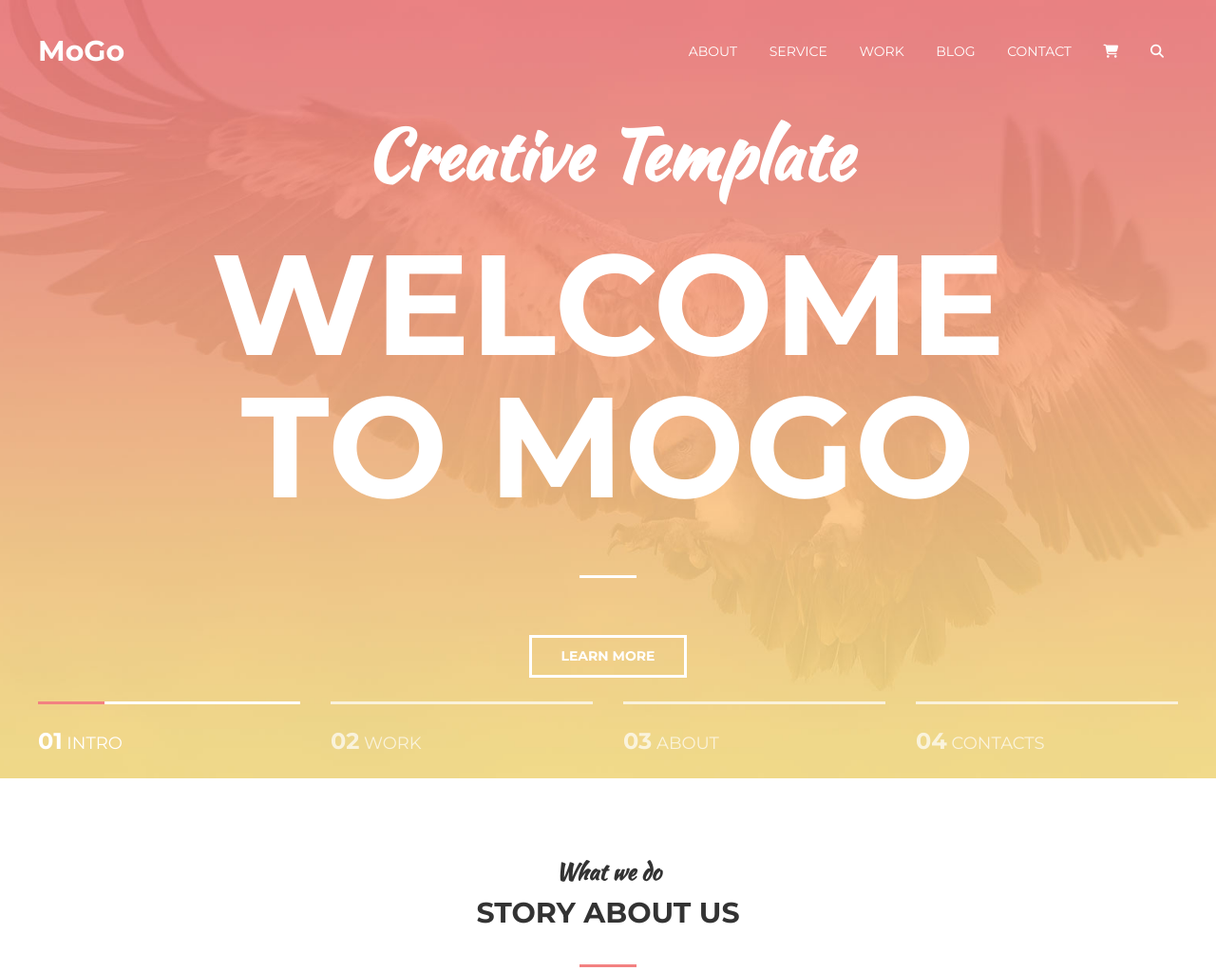
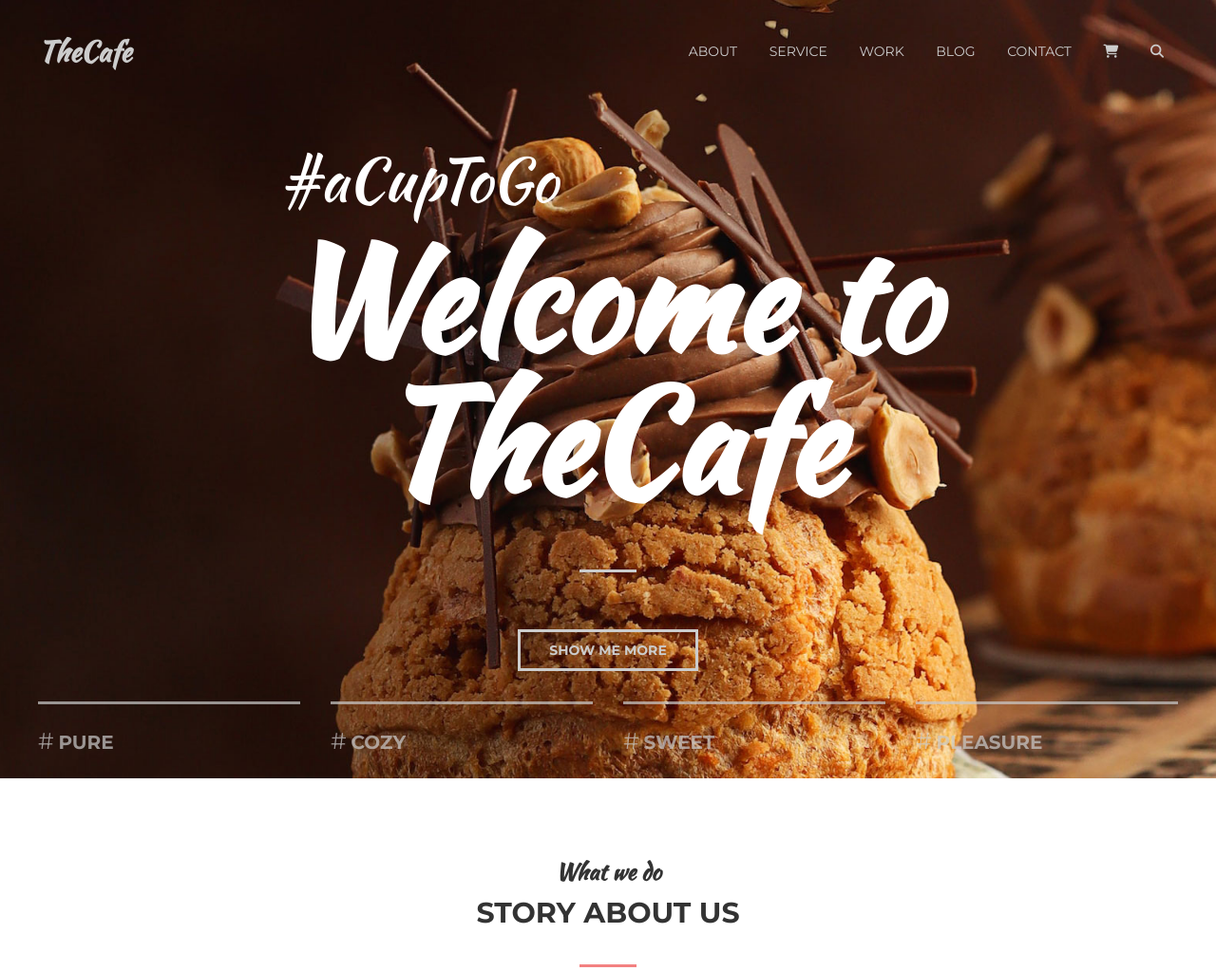
Before and after one commit to Peccopa/MoGo, a PHP site: page / in a window 1280 px wide. Shown: the top 1023 px of the page at 95% size. Run offline with PHP 8.4, Linux system fonts and the light colour scheme; some libraries are stand-ins or nearby versions.

Commit message:
rebranding

```diff
--- a/MoGo/assets/css/style.css
+++ b/MoGo/assets/css/style.css
@@ -47,7 +48,7 @@ hr {
     justify-content: center;
     width: 100%;
     height: 100vh; /*размер браузера*/
-    background: url(../images/intro.jpg) center no-repeat; /*по центру без повторений*/
+    background: url(../images/intro1.jpg) center no-repeat; /*по центру без повторений*/
     min-height: 820px;
     position: relative;
 
@@ -65,18 +67,22 @@ hr {
 }
 
 .intro__suptitle {
-    margin-bottom: 25px; /*отступ (между заголовками h1 h2)*/
-    font-size: 72px;
+    /* font-family: 'Roboto', sans-serif; */
+    margin: 25px 0px 0px -400px;
+    font-size: 64px;
     color: #fff;
+    /* font-style: italic; */
+    font-family: 'Kaushan Script';
+
+
+}
+
+.intro__title {
     font-family: 'Kaushan Script', cursive;
-
-
-}
-
-.intro__title {
     font-size: 150px;
+    /* font-style: italic; */
     font-weight: 700;
-    text-transform: uppercase;
+    /* text-transform: uppercase; */
     line-height: 1; /*высота между строками*/
     color: #fff;
 }
@@ -86,7 +92,7 @@ hr {
     display: block;
     width: 60px;
     height: 3px;
-    background-color: #fff;
+    background-color: #ccc;
     margin: 60px auto; /*отступ 60 и центрация*/
 }
 
@@ -125,10 +131,16 @@ hr {
 }
 
 .header__logo {
+    font-family: 'Kaushan Script', cursive;
     font-size: 30px;
     font-weight: 700; /*bold*/
+    color: #ccc;
+    text-decoration: none;
+    transition: color .1s linear;
+}
+
+.header__logo:hover{
     color: #fff;
-    text-decoration: none;
 }
 
 /*========NAV=======*/
@@ -143,7 +155,7 @@ hr {
     margin: 0 15px; /*отступ слева 15px?*/
     position: relative;
 
-    color: #fff;
+    color: #ccc;
     text-decoration: none; /*убрал подчёркивание ссылок*/
     transition: color .1s linear; /*0,3 сек плавный переход цвета*/
 }
@@ -153,7 +165,7 @@ hr {
     display: block; /*почему блок?*/
     width: 100%;
     height: 3px;
-    background-color: #fce38a;
+    background-color: #fff;
     opacity: 0; /*прозрачность 100%*/
     position: absolute; /*относительно родителя*/
     top: 100%; /*расположение в самом низу*/
@@ -257,8 +269,8 @@ hr {
     display: inline-block;
     vertical-align: top;
     padding: 8px 30px;
-    border: 3px solid #fff; /*граница кнопки*/
-    color: #fff;
+    border: 3px solid #ccc; /*граница кнопки*/
+    color: #ccc;
     font-size: 14px;
     font-weight: 700;
     text-transform: uppercase;
@@ -290,11 +302,19 @@ hr {
     width: 23%;
     padding: 20px 0;
     position: relative;
-    border-top: 3px solid #fff;
+    border-top: 3px solid #ccc;
     opacity: .7;
     font-size: 18px;
+    color: #ccc;
+    text-transform: uppercase;
+    text-decoration: none;
+    transition: color .1s linear;
+}
+
+.slider__item:hover {
     color: #fff;
-    text-transform: uppercase;
+    border-top: 3px solid #fff;
+    /* text-transform: uppercase; */
 }
 
 .slider__item.active { /*СДЕЛАТЬ СЛАЙДЕР РАБОЧИМ!!!!1111*/
@@ -307,7 +327,7 @@ hr {
     width: 70px;
     height: 3px;
 
-    background-color: #f38181;
+    background-color: #985739;
 
     position: absolute;
     top: -3px;
@@ -315,10 +335,18 @@ hr {
     z-index: 1;
 }
 
+.slider__text {
+    font-size: 20px;
+    font-weight: 700;
+}
+
 .slider__num {
     font-size: 24px;
-    font-weight: 700;
-}
+    transition: color .1s linear;
+    /* font-weight: 700; */
+}
+
+
 
 
 /*=====SECTION=======*/
--- a/MoGo/index.html
+++ b/MoGo/index.html
@@ -10,7 +10,7 @@
     <!-- <link rel="stylesheet" href="https://use.fontawesome.com/releases/v5.7.2/css/all.css" integrity="sha384-fnmOCqbTlWIlj8LyTjo7mOUStjsKC4pOpQbqyi7RrhN7udi9RwhKkMHpvLbHG9Sr" crossorigin="anonymous"> -->
     <meta name="viewport" content="width=device-width, initial-scale=1.0">
     <link rel="stylesheet" type="text/css" href="https://cdn.jsdelivr.net/npm/slick-carousel@1.8.1/slick/slick.css"/>
-    <title>MoGo</title>
+    <title>TheCafe</title>
 </head>
 <body>
 
@@ -19,7 +19,7 @@
     <div class="container">
         <div class="header__inner">
             <!-- <div class="header__logo">MoGo</div> -->
-            <a class="header__logo" href="#" data-scroll="#intro">MoGo</a>
+            <a class="header__logo" href="#" data-scroll="#intro">TheCafe</a>
             <nav class="nav" id="nav">
                 <a class="nav__link" href="#" data-scroll="#about">About</a>
                 <a class="nav__link" href="#" data-scroll="#services">Service</a>
@@ -49,31 +49,31 @@
 
         <div class="container">
             <div class="intro__inner">
-            <h2 class="intro__suptitle">Creative Template</h2>
-            <h1 class="intro__title">Welcome to MoGo</h1>
-            <a class="btn" href="#">learn more</a>
+            <p class="intro__suptitle">#aCupToGo</p>
+            <h1 class="intro__title">Welcome to TheCafe</h1>
+            <a class="btn" href="#">show me more</a>
             </div>
         </div>
 
         <div class="slider">
             <div class="container">
                 <div class="slider__inner">
-                    <div class="slider__item active"> <!--Декоративный элемент?-->
-                        <span class="slider__num">01</span>
-                        <span class="slider__text">Intro</span>
-                    </div>
-                    <div class="slider__item">
-                        <span class="slider__num">02</span>
-                        <span class="slider__text">Work</span>
-                    </div>
-                    <div class="slider__item">
-                        <span class="slider__num">03</span>
-                        <span class="slider__text">About</span>
-                    </div>
-                    <div class="slider__item">
-                        <span class="slider__num">04</span>
-                        <span class="slider__text">Contacts</span>
-                    </div>
+                    <a class="slider__item" id="inner_btn1" href="#">
+                        <span class="slider__num">#</span>
+                        <span class="slider__text">pure</span>
+                    </a>
+                    <a class="slider__item" id="inner_btn2" href="#">
+                        <span class="slider__num">#</span>
+                        <span class="slider__text">cozy</span>
+                    </a>
+                    <a class="slider__item" id="inner_btn3" href="#">
+                        <span class="slider__num">#</span>
+                        <span class="slider__text">sweet</span>
+                    </a>
+                    <a class="slider__item" id="inner_btn4" href="#">
+                        <span class="slider__num">#</span>
+                        <span class="slider__text">pleasure</span>
+                    </a>
                 </div>
             </div>
         </div>
@@ -818,5 +818,6 @@
     <script src="https://ajax.googleapis.com/ajax/libs/jquery/3.6.4/jquery.min.js"></script><!--jquery-->
     <script type="text/javascript" src="https://cdn.jsdelivr.net/npm/slick-carousel@1.8.1/slick/slick.min.js"></script><!--slider-->
     <script src="./assets/js/jquery.js"></script>
+    <script src="./assets/js/app.js"></script>
 </body>
 </html>
```
Also changed, not shown: other parts of MoGo/assets/css/style.css (+35 -9 lines), MoGo/assets/js/app.js (+61 -0 lines), MoGo/assets/images/intro.jpg (deleted), MoGo/assets/images/intro1.jpg (added), MoGo/assets/images/intro2.jpg (added), MoGo/assets/images/intro3.jpg (added), MoGo/assets/images/intro4.jpg (added).
